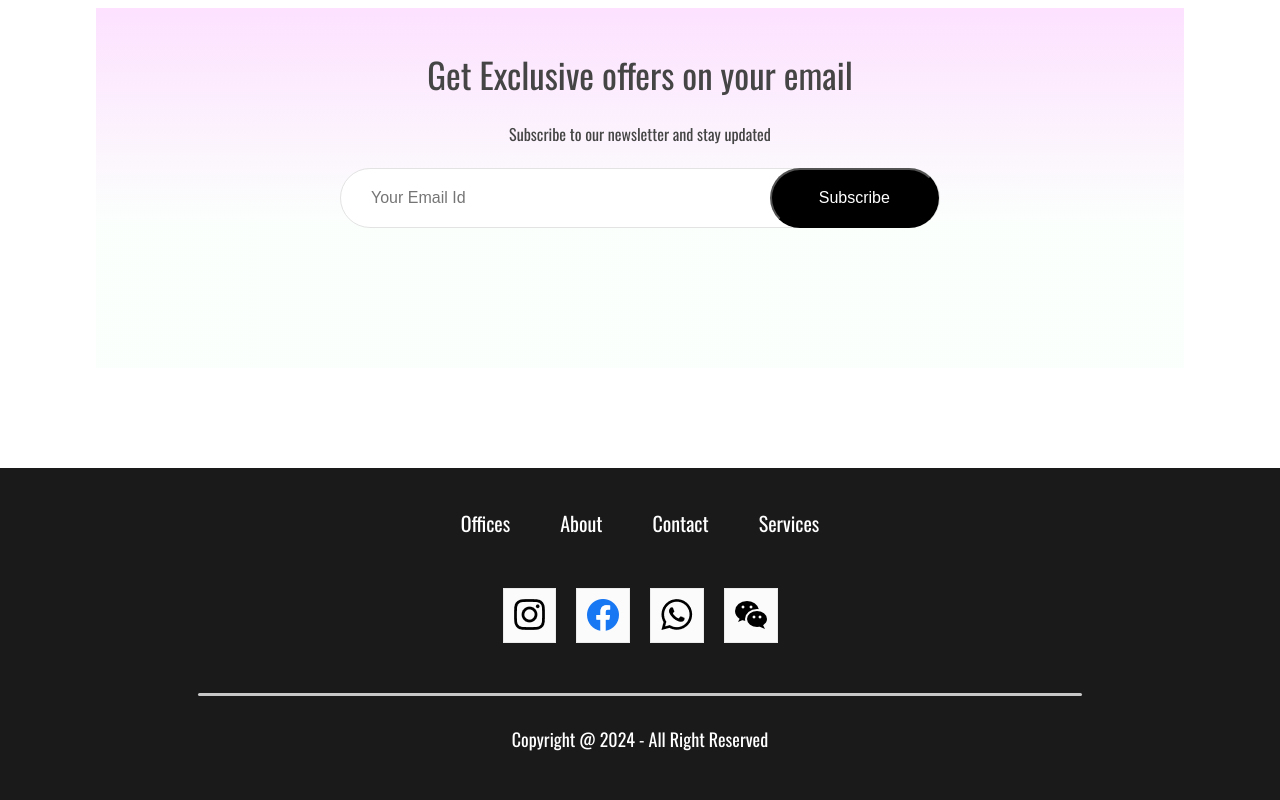
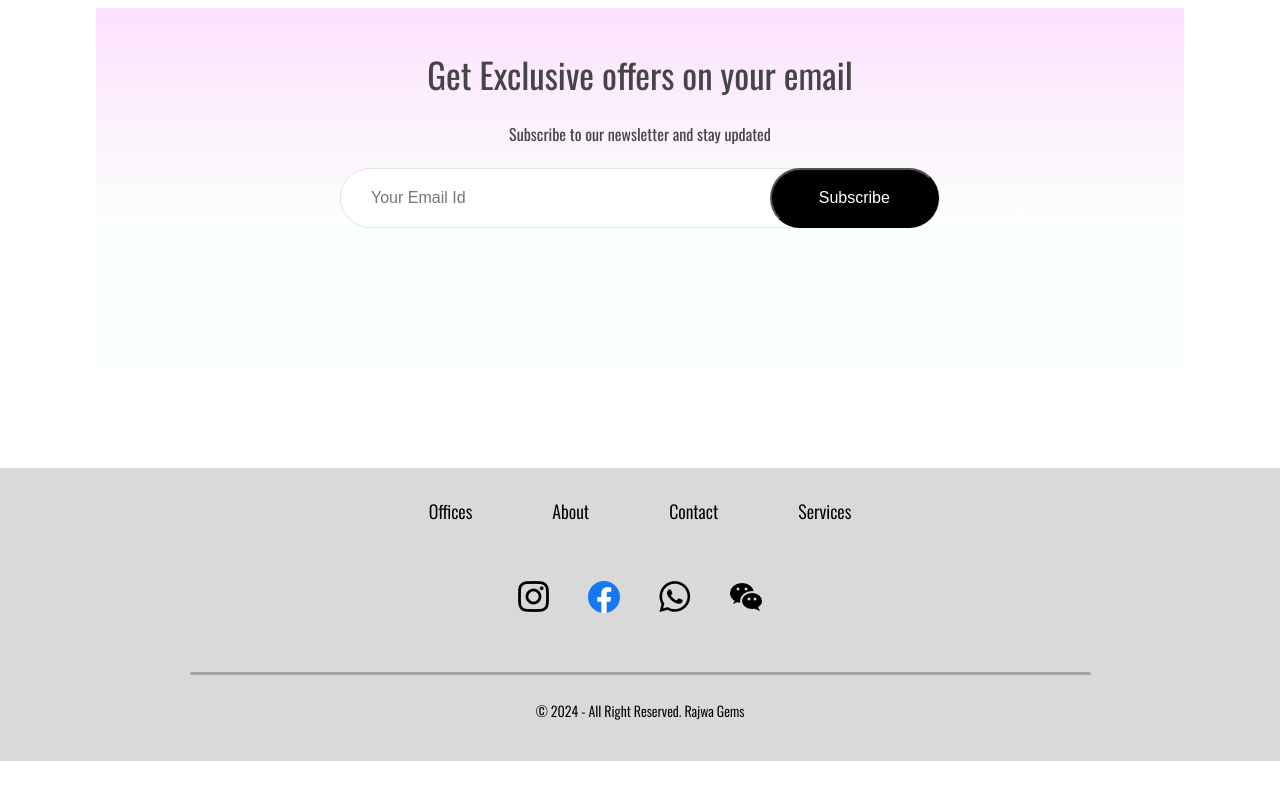
Before and after one commit to Samhan-6/gemsite, a React (Vite) app in the folder gemsite/: page / in a window 1280 px wide. Shown: the part 2937-3737 px from the top of the page. After the commit the page ends 3698 px from the top, so only its background shows below. Built offline with nearby package versions, Linux system fonts and the light colour scheme.

Commit message:
update footer

```diff
--- a/gemsite/src/components/footer/Footer.css
+++ b/gemsite/src/components/footer/Footer.css
@@ -4,17 +4,18 @@
   justify-content: center;
   align-items: center;
   gap: 50px;
-  margin-top: 60px;
-  background-color: #1a1a1a;
-  padding: 40px 120px;
+  margin-top: 50px;
+  background-color: #d9d9d9;
+  padding: 30px 110px;
 }
 
 .footer-links {
   display: flex;
   list-style: none;
-  gap: 50px;
-  color: white;
-  font-size: 20px;
+  gap: 80px;
+  color: black;
+  font-size: 18px;
+  font-weight: 350;
 }
 
 .footer-links li {
@@ -23,26 +24,28 @@
 
 .footer-social-icon {
   display: flex;
-  gap: 20px;
+  gap: 25px;
   cursor: pointer;
+  margin-bottom: 0;
 }
 
 .footer-icons-container {
-  padding: 10px;
-  padding-bottom: 6px;
-  background: #fbfbfb;
-  border: 1px solid #ebebeb;
+  padding: 7px;
+  padding-bottom: 4px;
+  background: transparent;
+  border: none;
 }
 
 .footer-copyright {
   display: flex;
   flex-direction: column;
   align-items: center;
-  gap: 30px;
+  gap: 25px;
   width: 100%;
-  margin-bottom: 30px;
-  color: white;
-  font-size: 18px;
+  margin-bottom: 10px;
+  color: black;
+  font-size: 14px;
+  font-weight: 350;
 }
 
 .footer-copyright hr {
@@ -50,7 +53,7 @@
   border: none;
   border-radius: 10px;
   height: 3px;
-  background: #c7c7c7;
+  background: #a5a5a5;
 }
 
 @media (max-width: 800px) {
--- a/gemsite/src/components/footer/Footer.jsx
+++ b/gemsite/src/components/footer/Footer.jsx
@@ -30,7 +30,7 @@ const Footer = () => {
       </div>
       <div className='footer-copyright'>
         <hr />
-        <p>Copyright @ 2024 - All Right Reserved</p>
+        <p> &copy; 2024 - All Right Reserved. Rajwa Gems</p>
       </div>
     </div>
   )
```
